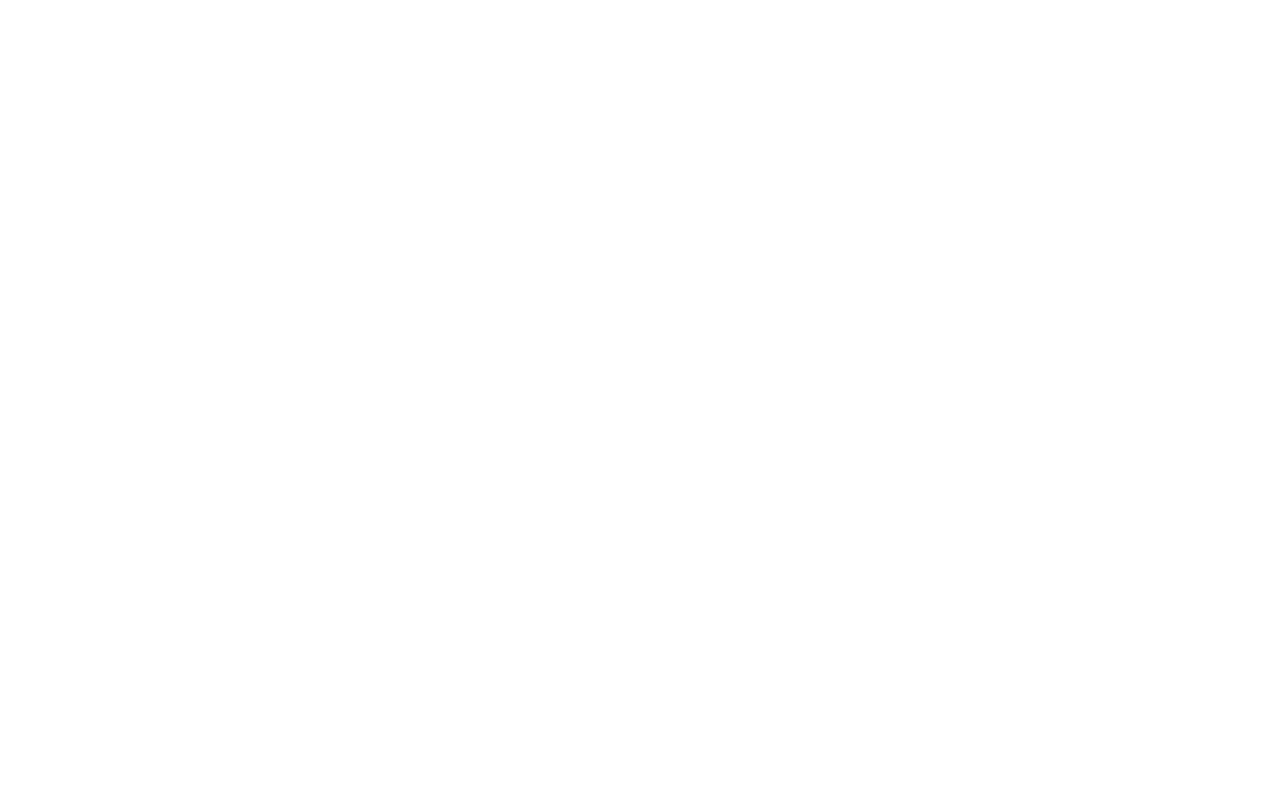
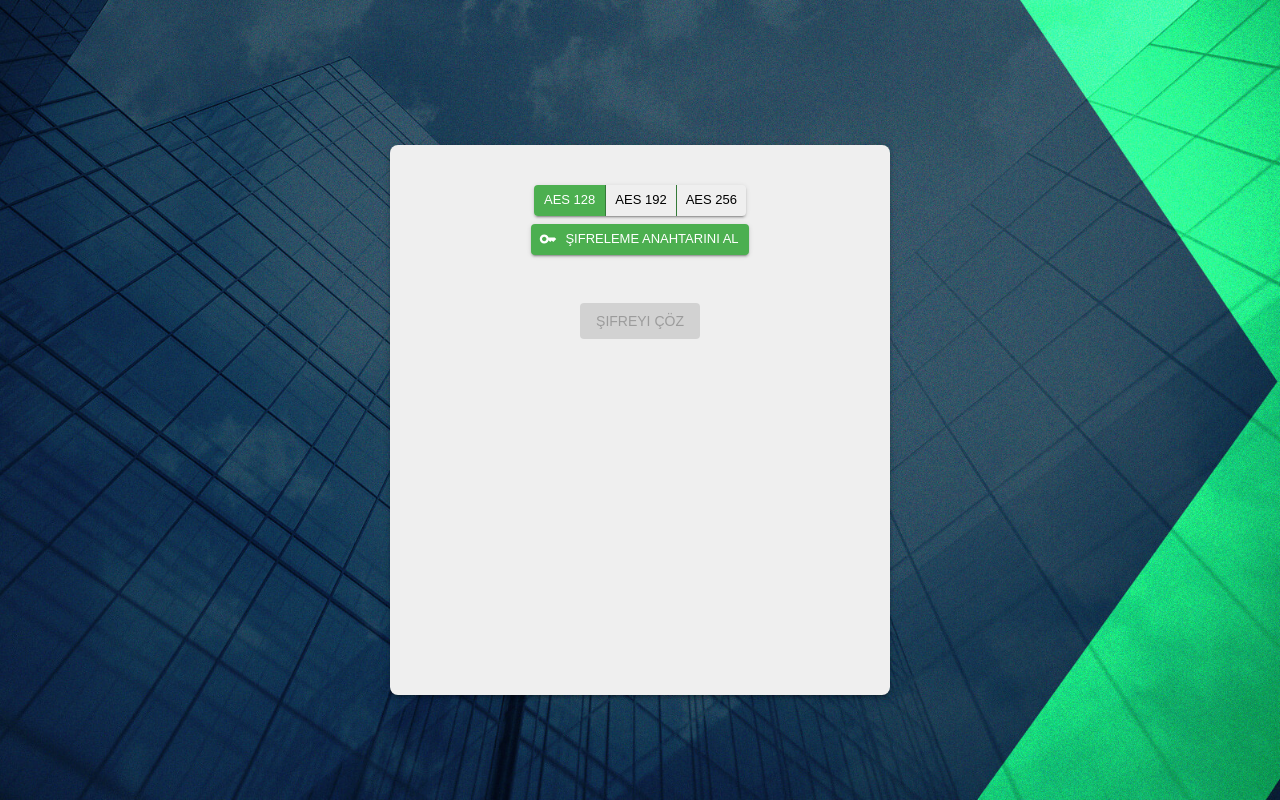
Before and after one commit to barankibar/AES-Encryption, a React (Create React App) app in the folder client/: page /decrypt in a window 1280 px wide. Before the commit this address had no page. Built offline with nearby package versions, Linux system fonts and the light colour scheme.

Commit message:
Decryption UI

```diff
--- a/client/src/App.js
+++ b/client/src/App.js
@@ -3,6 +3,8 @@
 import { KeyProvider } from "./context/keyContext";
 import { BrowserRouter, Routes, Route } from "react-router-dom";
 import Home from "./components/Home";
+import Console from "./components/Home/Console";
+import FileDecryptor from "./components/FileDecryptor";
 
 function App() {
   return (
@@ -12,7 +14,9 @@
           path="/"
           element={
             <KeyProvider>
-              <Home />
+              <Home>
+                <Console />
+              </Home>
             </KeyProvider>
           }
         />
@@ -20,7 +24,25 @@
           path="/create-key"
           element={
             <KeyProvider>
-              <QRScanner />
+              <QRScanner redirect="/" />
+            </KeyProvider>
+          }
+        />
+        <Route
+          path="/get-key"
+          element={
+            <KeyProvider>
+              <QRScanner redirect="/decrypt" />
+            </KeyProvider>
+          }
+        />
+        <Route
+          path="/decrypt"
+          element={
+            <KeyProvider>
+              <Home>
+                <FileDecryptor />
+              </Home>
             </KeyProvider>
           }
         />
--- /dev/null
+++ b/client/src/components/FileDecryptor.jsx
@@ -0,0 +1,244 @@
+import {
+  Grid,
+  Button,
+  Box,
+  Typography,
+  Paper,
+  ButtonGroup,
+} from "@mui/material";
+import React, { useContext, useEffect, useState } from "react";
+import { decryptFile } from "../utils/aesUtils";
+import UploadFileIcon from "@mui/icons-material/UploadFile";
+import KeyIcon from "@mui/icons-material/Key";
+import { useNavigate } from "react-router-dom";
+import { keyContext } from "../context/keyContext";
+import { createAESKey } from "../utils/aesUtils";
+
+const FileDecryptor = () => {
+  const navigate = useNavigate();
+  const { setKey, qrText, key } = useContext(keyContext);
+
+  const [aesKeySize, setAesKeySize] = useState(128);
+  const [file, setFile] = useState(null);
+  const [decryptedData, setDecryptedData] = useState(null);
+  const [fileType, setFileType] = useState("");
+
+  useEffect(() => {
+    if (qrText) {
+      setKey(createAESKey(qrText, aesKeySize));
+    }
+  }, [qrText, aesKeySize]);
+
+  const handleDecrypt = () => {
+    if (file && key) {
+      const decrypted = decryptFile(file.content, key);
+      setDecryptedData(decrypted);
+    }
+  };
+
+  const handleFileSelect = (e) => {
+    const selectedFile = e.target.files[0];
+    if (selectedFile) {
+      const reader = new FileReader();
+      reader.onload = (event) => {
+        setFile({
+          name: selectedFile.name,
+          content: event.target.result,
+          size: selectedFile.size,
+          type: selectedFile.type,
+        });
+      };
+      reader.readAsDataURL(selectedFile);
+    }
+  };
+
+  return (
+    <Grid
+      container
+      sx={{
+        maxWidth: "100%",
+        mt: 2,
+        justifyContent: "center",
+        alignItems: "center",
+        display: "flex",
+        fontFamily: "Roboto, sans-serif",
+        fontWeight: 400,
+        flexDirection: "column",
+      }}
+    >
+      {key && (
+        <Grid item xs={12}>
+          <input
+            type="file"
+            id="file"
+            style={{ display: "none" }}
+            accept="image/*,video/*"
+            onChange={handleFileSelect}
+          />
+          <label htmlFor="file">
+            <Button
+              component="span"
+              variant="contained"
+              color="success"
+              size="small"
+              sx={{ margin: 1 }}
+              startIcon={<UploadFileIcon />}
+            >
+              Şifrelenmiş Dosya Yükle
+            </Button>
+          </label>
+        </Grid>
+      )}
+      <Grid item sx={{ mt: 2 }}>
+        <ButtonGroup
+          variant="contained"
+          color="primary"
+          size="small"
+          aria-label="AES key size selection"
+        >
+          <Button
+            onClick={() => setAesKeySize(128)}
+            sx={{
+              color: aesKeySize === 128 ? "#fff" : "#000",
+              border: "none",
+            }}
+            variant={aesKeySize === 128 ? "contained" : "outlined"}
+          >
+            AES 128
+          </Button>
+          <Button
+            sx={{
+              color: aesKeySize === 192 ? "#fff" : "#000",
+              border: "none",
+            }}
+            onClick={() => setAesKeySize(192)}
+            variant={aesKeySize === 192 ? "contained" : "outlined"}
+          >
+            AES 192
+          </Button>
+          <Button
+            onClick={() => setAesKeySize(256)}
+            sx={{
+              color: aesKeySize === 256 ? "#fff" : "#000",
+              border: "none",
+            }}
+            variant={aesKeySize === 256 ? "contained" : "outlined"}
+          >
+            AES 256
+          </Button>
+        </ButtonGroup>
+      </Grid>
+
+      <>
+        {key ? (
+          <Paper
+            elevation={3}
+            sx={{
+              mt: 2,
+              padding: 2,
+              width: "80%",
+              textAlign: "center",
+              backgroundColor: "#f0f0f0",
+              borderRadius: "8px",
+            }}
+          >
+            <Typography variant="h6" sx={{ mb: 1 }}>
+              Simetrik Anahtar:
+            </Typography>
+            <Typography variant="body1" sx={{ wordWrap: "break-word" }}>
+              {key}
+            </Typography>
+          </Paper>
+        ) : (
+          <Grid item>
+            <Button
+              variant="contained"
+              size="small"
+              sx={{ margin: 1, backgroundColor: "#4caf50", color: "#fff" }}
+              startIcon={<KeyIcon />}
+              onClick={() => {
+                navigate("/get-key");
+              }}
+            >
+              Şifreleme Anahtarını Al
+            </Button>
+          </Grid>
+        )}
+      </>
+
+      <Button
+        variant="contained"
+        color="primary"
+        onClick={handleDecrypt}
+        disabled={!file || !key}
+        sx={{ marginBottom: "10px", mt: 5 }}
+      >
+        Şifreyi Çöz
+      </Button>
+      {decryptedData && (
+        <Box
+          sx={{
+            mt: 2,
+            width: "200px",
+            height: "200px",
+            border: "1px solid #ddd",
+            borderRadius: "8px",
+            overflow: "hidden",
+            display: "flex",
+            justifyContent: "center",
+            alignItems: "center",
+            backgroundColor: "#f0f0f0",
+          }}
+        >
+          {fileType.startsWith("image/") && (
+            <img
+              src={decryptedData}
+              alt="Decrypted"
+              style={{ maxWidth: "100%", maxHeight: "100%" }}
+            />
+          )}
+          {fileType.startsWith("video/") && (
+            <video
+              controls
+              src={decryptedData}
+              style={{ maxWidth: "100%", maxHeight: "100%" }}
+            />
+          )}
+        </Box>
+      )}
+
+      {file && (
+        <Box
+          sx={{
+            mt: 2,
+            width: "200px",
+            height: "200px",
+            border: "1px solid #ddd",
+            borderRadius: "8px",
+            overflow: "hidden",
+            display: "flex",
+            justifyContent: "center",
+            alignItems: "center",
+            backgroundColor: "#f9f9f9",
+          }}
+        >
+          {file.type.startsWith("image/") && (
+            <img
+              src={file.content}
+              style={{ maxWidth: "100%", maxHeight: "100%" }}
+            />
+          )}
+          {file.type.startsWith("video/") && (
+            <video
+              controls
+              src={file.content}
+              style={{ maxWidth: "100%", maxHeight: "100%" }}
+            />
+          )}
+        </Box>
+      )}
+    </Grid>
+  );
+};
+
+export default FileDecryptor;
--- a/client/src/components/Home/Console/index.jsx
+++ b/client/src/components/Home/Console/index.jsx
@@ -12,10 +12,7 @@
 import LockIcon from "@mui/icons-material/Lock";
 import { useNavigate } from "react-router-dom";
 import { keyContext } from "../../../context/keyContext";
-import {
-  createAESKey,
-  encryptFile,
-} from "../../../utils/aesUtils";
+import { createAESKey, encryptFile } from "../../../utils/aesUtils";
 
 export default function Console() {
   const navigate = useNavigate();
--- a/client/src/components/Home/index.jsx
+++ b/client/src/components/Home/index.jsx
@@ -11,7 +11,6 @@
 import { ThemeProvider, createTheme } from "@mui/material/styles";
 import xaasBG from "../../assets/img/background.jpg";
 import xaasBGMobile from "../../assets/img/background-mobile.jpg";
-import Console from "./Console";
 
 // Create a custom theme with green and white colors
 const theme = createTheme({
@@ -28,7 +27,7 @@
   },
 });
 
-export default function Home() {
+export default function Home({ children }) {
   // Mobil cihazlar için genişlik kontrolü
   const isMobile = useMediaQuery(theme.breakpoints.down("sm"));
 
@@ -72,7 +71,7 @@
                   borderRadius: 2,
                 }}
               >
-                <Console />
+                {children}
               </Paper>
             </Box>
           </Grid>
--- a/client/src/components/QRScanner.jsx
+++ b/client/src/components/QRScanner.jsx
@@ -5,7 +5,7 @@
 import BG from "../assets/img/background.jpg";
 import { useNavigate } from "react-router-dom";
 
-const QRScanner = () => {
+const QRScanner = ({ redirect }) => {
   const navigate = useNavigate();
 
   const { setQrText } = useContext(keyContext);
@@ -15,7 +15,7 @@
     if (result) {
       setQrText(result[0].rawValue);
       setError(null);
-      navigate("/");
+      navigate(redirect);
     }
   };
 
--- a/client/src/utils/aesUtils.js
+++ b/client/src/utils/aesUtils.js
@@ -23,5 +23,18 @@
 
 export const decryptFile = (encryptedContent, key) => {
   const bytes = CryptoJS.AES.decrypt(encryptedContent, key);
-  return bytes.toString(CryptoJS.enc.Utf8);
+
+  // Çözülmüş veriyi Base64 formatında string olarak al
+  const decryptedBase64 = bytes.toString(CryptoJS.enc.Base64);
+
+  // Base64 verisini binary hale getir
+  const binaryString = atob(decryptedBase64);
+
+  const len = binaryString.length;
+  const bytesArray = new Uint8Array(len);
+  for (let i = 0; i < len; i++) {
+    bytesArray[i] = binaryString.charCodeAt(i);
+  }
+
+  return new Blob([bytesArray], { type: "application/octet-stream" });
 };
```
